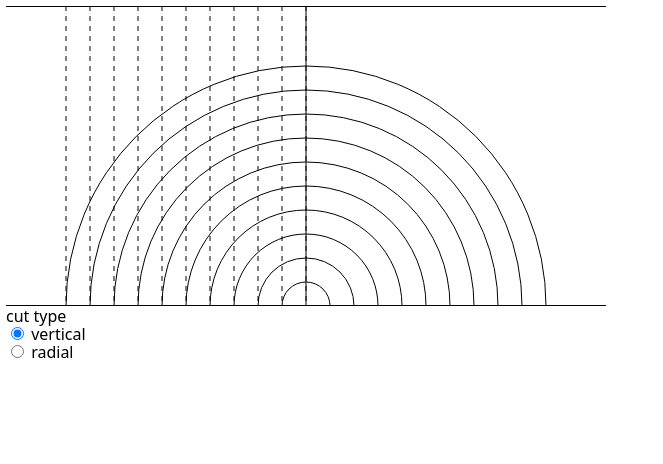
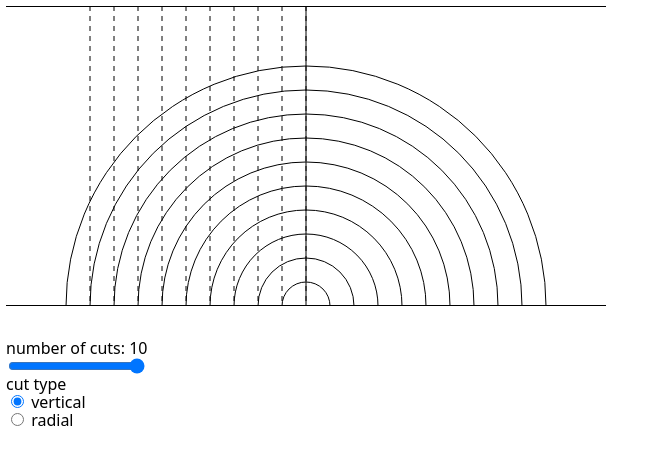
Before and after one commit to aqandrew/svelte-onion, a Svelte app: page / in a window 1280 px wide. Shown: the top 464 px of the page, without its empty margins (0-663 px from the left). Built offline with nearby package versions, Linux system fonts and the light colour scheme.

Commit message:
add numCuts slider

```diff
--- a/src/App.svelte
+++ b/src/App.svelte
@@ -9,7 +9,8 @@
 	let width = 600;
 	let height = width / 2;
 	let numLayers = 10;
-	let numCuts = numLayers + 1;
+	let maxCuts = numLayers;
+	let numCuts = maxCuts;
 	let cutType = 'vertical';
 
 	const maxRadiusProportion = 0.8; // proportional to graph height
@@ -17,8 +18,9 @@
 
 	const rScale = scaleLinear().domain([0, numLayers]).range([0, maxRadius]);
 
+	// TODO cut width should change with numCuts
 	const cutScale = scaleLinear()
-		.domain([0, numLayers])
+		.domain([0, numCuts])
 		.range([width / 2, width / 2 - maxRadius]);
 </script>
 
@@ -32,7 +34,7 @@
 
 	<g class="cuts">
 		{#if cutType === 'vertical'}
-			<VerticalCuts {width} {height} {numCuts} {cutScale} />
+			<VerticalCuts {height} {numCuts} {cutScale} />
 		{:else if cutType === 'radial'}
 			<RadialCuts />
 		{/if}>
@@ -40,6 +42,11 @@
 </svg>
 
 <div class="controls">
+	<label class="cut-slider-control">
+		number of cuts: {numCuts}
+		<input type="range" bind:value={numCuts} min="1" max={maxCuts} step="1" />
+	</label>
+
 	<fieldset>
 		<legend>cut type</legend>
 
@@ -69,6 +76,10 @@
 </div>
 
 <style>
+	svg {
+		margin-bottom: 2rem;
+	}
+
 	:global(line) {
 		stroke: black;
 	}
@@ -81,6 +92,11 @@
 		cursor: pointer;
 	}
 
+	.cut-slider-control {
+		display: inline-flex;
+		flex-direction: column;
+	}
+
 	.radio-group {
 		display: flex;
 		flex-direction: column;
```
